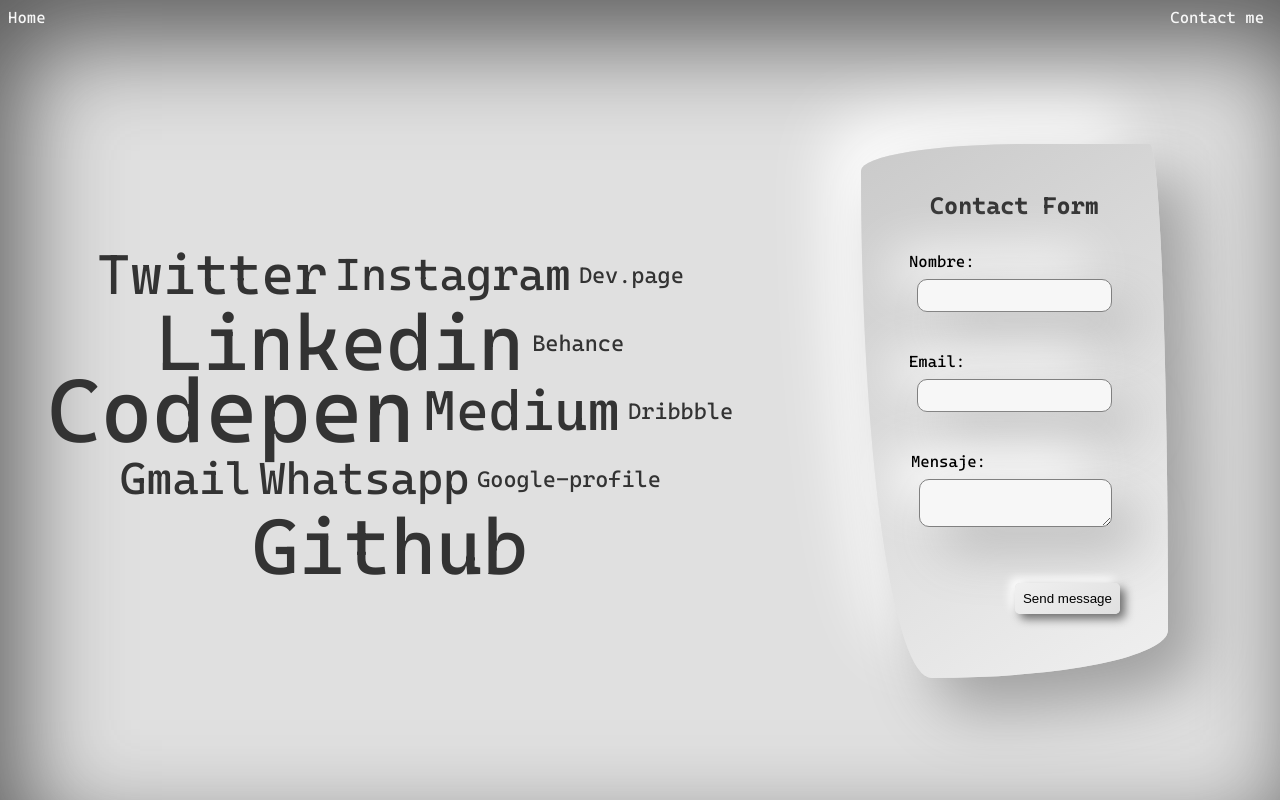
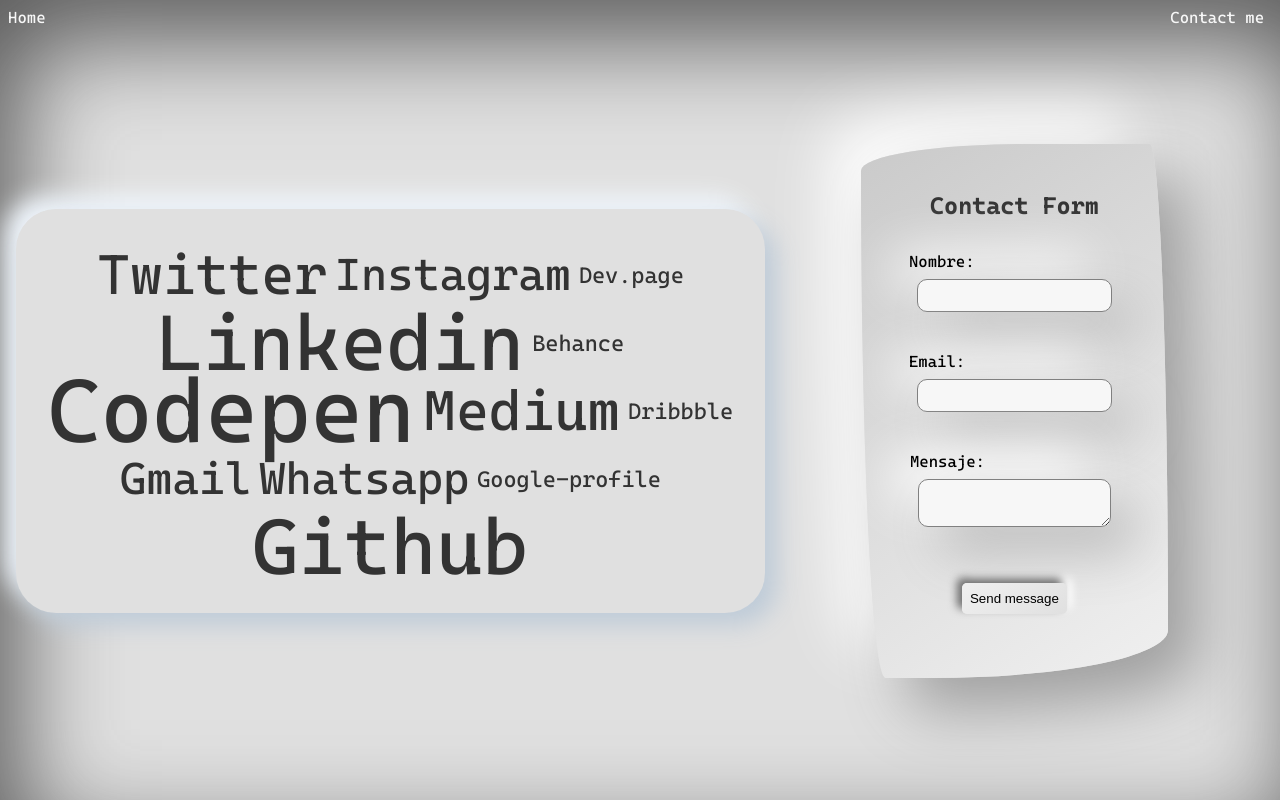
Before and after one commit to JaimeTorrealba/JTPortflio, a Vue app: page /contacme in a window 1280 px wide. Built offline with nearby package versions, Linux system fonts and the light colour scheme.

Commit message:
little changes

```diff
--- a/src/components/contacme/CloudTag.vue
+++ b/src/components/contacme/CloudTag.vue
@@ -147,20 +147,25 @@
 
     // Timeline
     setTimeout(() => {
-      let tl = gsap.timeline({repeat: -1, repeatDelay: 0.5});
-      tl.to(".cloud-tag-link", {x: 10, duration: 1, stagger: 0.1,});
-      tl.to(".cloud-tag-link", {x: 0, duration: 1, stagger: 0.1,});
+      let tl = gsap.timeline({ repeat: -1, repeatDelay: 0.5 });
+      tl.to(".cloud-tag-link", { x: 10, duration: 1, stagger: 0.1 });
+      tl.to(".cloud-tag-link", { x: 0, duration: 1, stagger: 0.1 });
     }, 5000);
-
-
-
   },
 };
 </script>
 <style lang="scss" scoped>
 .cloud-container {
   min-width: 50vw;
+  padding: var(--large) var(--normal);
   background: transparent;
+  background-color: var(--gray);
+  box-shadow: rgb(190, 203, 216) 12px 12px 24px 0px,
+    rgb(243, 249, 255) -12px -12px 24px 0px;
+  -webkit-box-shadow: rgb(190, 203, 216) 12px 12px 24px 0px,
+    rgb(243, 249, 255) -12px -12px 24px 0px;
+  border-radius: 40px;
+  -webkit-border-radius: 40px;
 }
 
 ul.cloud {
--- a/src/components/contacme/ContacForm.vue
+++ b/src/components/contacme/ContacForm.vue
@@ -66,12 +66,12 @@
   border-radius: 25px;
   background: linear-gradient(145deg, #cacaca, #f0f0f0);
   box-shadow: 31px 31px 62px #9f9f9f, -31px -31px 62px #ffffff;
-  border-radius: 54% 6% 77% 23% / 5% 91% 9% 95%;
+  border-radius: 54% 6% 77% 8% / 5% 91% 9% 95%;
 }
 .form {
   display: flex;
   flex-direction: column;
-  align-items: flex-end;
+  align-items: center;
   padding: var(--normal);
 }
 .submit-button {
@@ -80,7 +80,7 @@
   border-radius: var(--radiusbutton);
   padding: var(--small);
   background: linear-gradient(145deg, #f0f0f0, var(--gray));
-  box-shadow: 5px 5px 10px #6e6e6e, -5px -5px 10px #ffffff;
+  box-shadow: -5px -5px 8px #6e6e6e, 5px -5px 10px #ffffff;
   cursor: pointer;
 }
 .submit-button:active {
--- a/src/views/Home.vue
+++ b/src/views/Home.vue
@@ -12,7 +12,7 @@
     //TODO ver porque no recarga threeJS con SPA router
     //TODO agregar debuggers a dat.gui y axeHelpers
     //TODO destruir los eventListener
-    //TODO Cambiar fondo a contactanos
+    //TODO Agregar y Crear logo (favicon)
 
     onMounted(() => {
      experience = new Experience(document.querySelector("canvas.webgl"))
@@ -33,4 +33,7 @@
   outline: none;
   z-index: -100;
 }
+body{
+  box-shadow: transparent;
+}
 </style>
```
